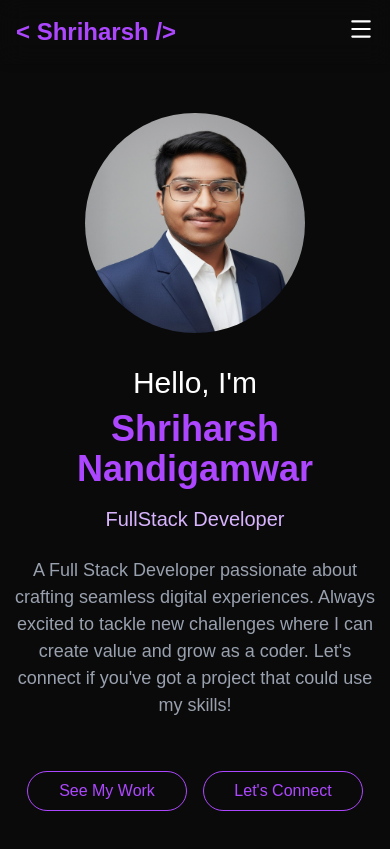
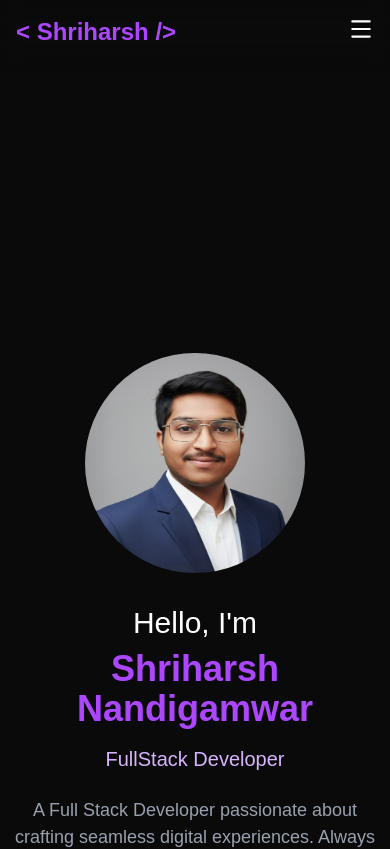
Before and after one commit to HarshNandigamwar/Shriharsh-Portfolio, a React (Vite) app: page / in a window 390 px wide. Shown: the top 849 px of the page. Built offline with nearby package versions, Linux system fonts and the light colour scheme; a web font is replaced by a local one.

Commit message:
top try 4

```diff
--- a/src/Pages/Home/HomePage.jsx
+++ b/src/Pages/Home/HomePage.jsx
@@ -7,7 +7,7 @@ const HomePage = () => {
     <>
       <div
         id="intro"
-        className="new-home top-20 md:top-0 md:h-[100vh] xl:h-[100vh] w-[100vw] overflow-x-hidden overflow-y-hidden relative lg:top-25 xl:top-0 flex flex-col-reverse xl:flex-row newHome items-center justify-center"
+        className="new-home top-80 md:top-0 md:h-[100vh] xl:h-[100vh] w-[100vw] overflow-x-hidden overflow-y-hidden relative lg:top-25 xl:top-0 flex flex-col-reverse xl:flex-row newHome items-center justify-center"
       >
         {/* Left info */}
         <motion.div
```
